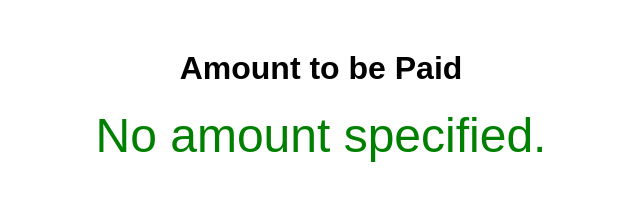
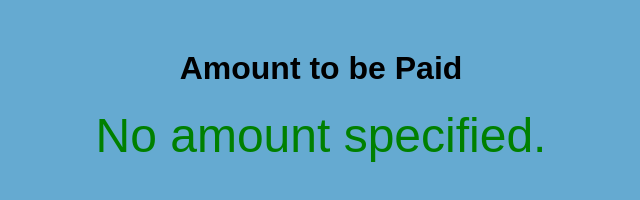
Before and after one commit to 1baileo/qr-payment-app, a plain HTML site: page pay.html in a window 1280 px wide. Shown: the whole page, without its empty margins (319-959 px from the left). Drawn offline with Linux system fonts and the light colour scheme.

Commit message:
Update pay.html

```diff
--- a/pay.html
+++ b/pay.html
@@ -4,8 +4,9 @@
     <meta charset="UTF-8">
     <title>Payment Page</title>
     <style>
-        body { font-family: Arial, sans-serif; text-align: center; margin-top: 50px; }
+        body { font-family: Arial,sans-serif; background-color: #65AAD1; text-align: center; margin-top: 50px; }
         .amount { font-size: 48px; color: green; }
+
     </style>
 </head>
 <body>
```
